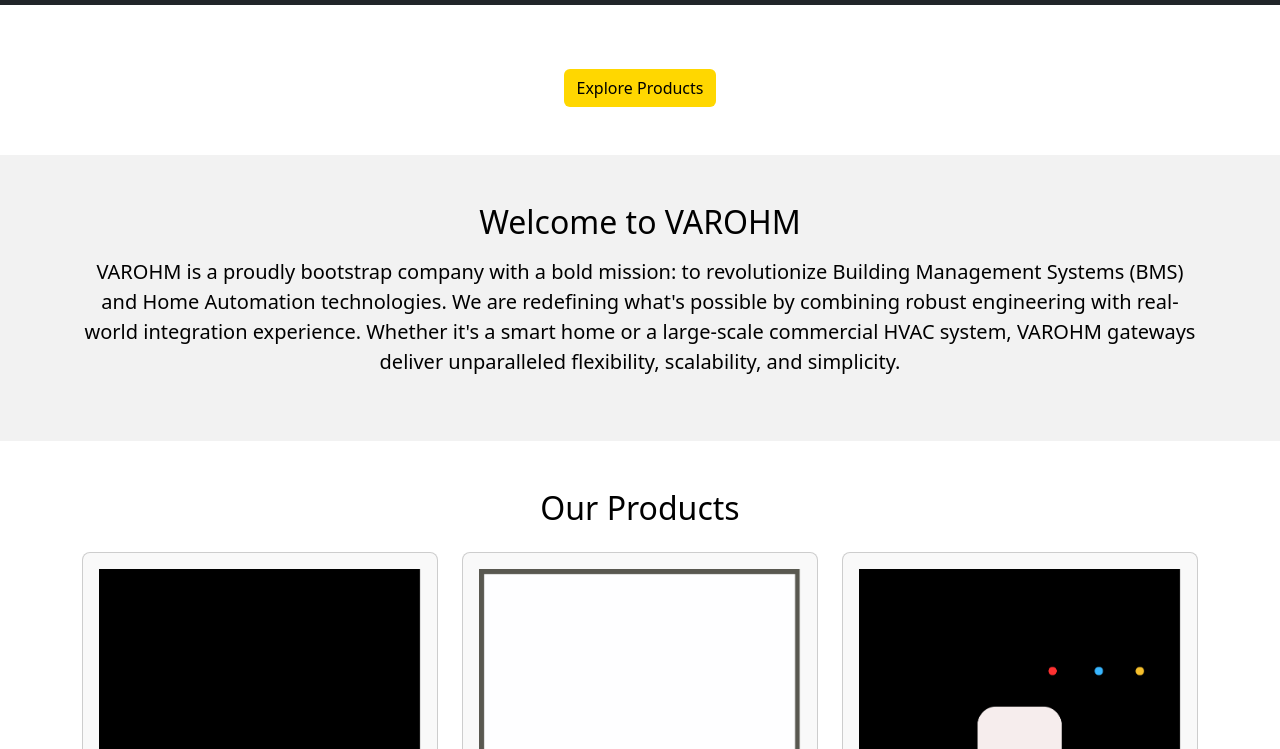
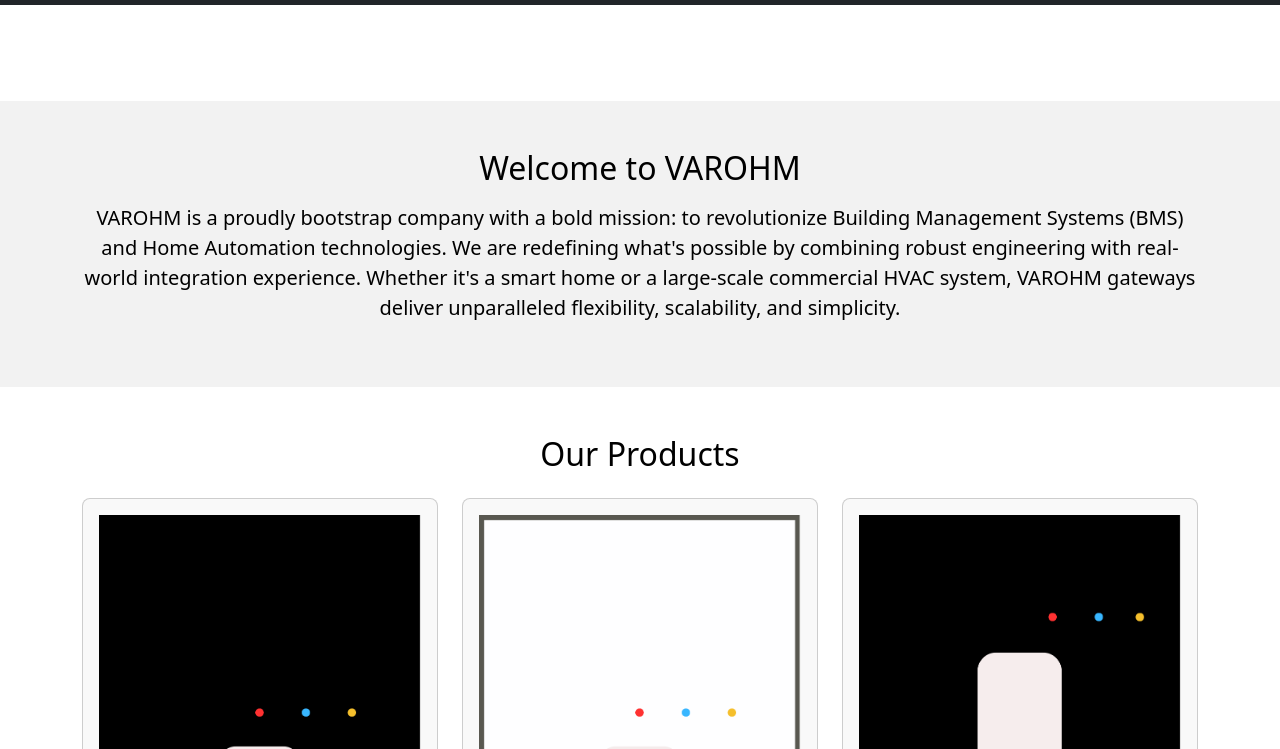
Before and after one commit to VAROHM/varohm-site, a plain HTML site: page index.html in a window 1280 px wide. Shown: the part 51-800 px from the top of the page. Drawn offline with nearby package versions, Linux system fonts and the light colour scheme.

Commit message:
Update index.html

```diff
--- a/index.html
+++ b/index.html
@@ -70,7 +70,7 @@
 
   <!-- Hero Section -->
   <section id="home" class="text-center py-5" data-aos="fade-up">
-    <a href="#products" class="btn btn-gold mt-3">Explore Products</a>
+
   </section>
 
   <!-- Welcome Section -->
```
